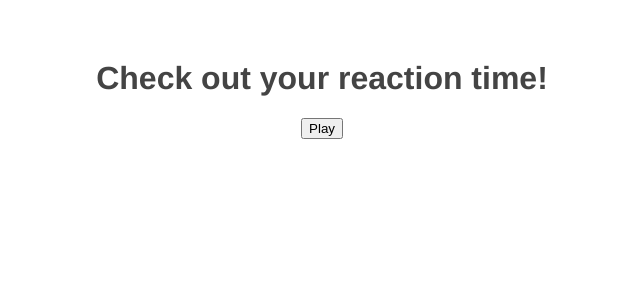
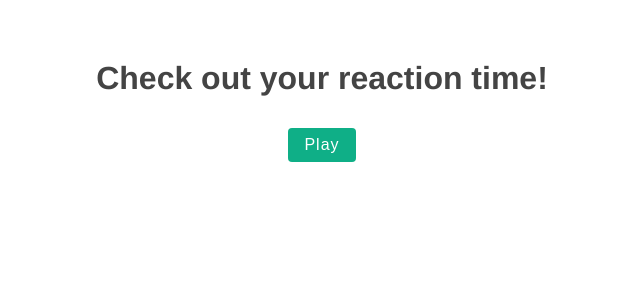
Before and after one commit to zaberzz/reaction-timer-vue-, a Vue app: page / in a window 1280 px wide. Shown: the top 300 px of the page, without its empty margins (318-958 px from the left). Built offline with nearby package versions, Linux system fonts and the light colour scheme.

Commit message:
add some styling and creating result componenet

```diff
--- a/src/App.vue
+++ b/src/App.vue
@@ -2,18 +2,21 @@
   <h1>Check out your reaction time!</h1>
   <button @click="start" :disabled="isPlaying">Play</button>
   <Block v-if="isPlaying" :delay="delay" @end="endGame" />
+  <Results v-if="showResult" :score="score" />
 </template>
 
 <script>
 import Block from "./components/Block.vue";
+import Results from "./components/Results.vue";
 export default {
   name: "App",
-  components: { Block },
+  components: { Block, Results },
   data() {
     return {
       isPlaying: false,
       delay: null,
       score: null,
+      showResult: false,
     };
   },
   methods: {
@@ -38,4 +41,19 @@ export default {
   color: #444;
   margin-top: 60px;
 }
+button {
+  background-color: #0faf87;
+  color: white;
+  border: none;
+  padding: 8px 16px;
+  border-radius: 4px;
+  font-size: 16px;
+  letter-spacing: 1px;
+  cursor: pointer;
+  margin: 10px;
+}
+button[disabled] {
+  opacity: 0.2;
+  cursor: not-allowed;
+}
 </style>
--- a/src/components/Results.vue
+++ b/src/components/Results.vue
@@ -0,0 +1,32 @@
+<template>
+  <h1>your result is equla to : {{ score }} ms</h1>
+  <p class="rank">{{ rank }}</p>
+</template>
+
+<script>
+export default {
+  props: ["score"],
+  data() {
+    return {
+      rank: null,
+    };
+  },
+  mounted() {
+    if (this.score < 250) {
+      this.rank = "You are awsome";
+    } else if (this.score < 400) {
+      this.rank = "you are fast";
+    } else {
+      ("snail speed ...");
+    }
+  },
+};
+</script>
+
+<style>
+.rank {
+  font-size: 1.4em;
+  color: #0faf87;
+  font-weight: bold;
+}
+</style>
```
